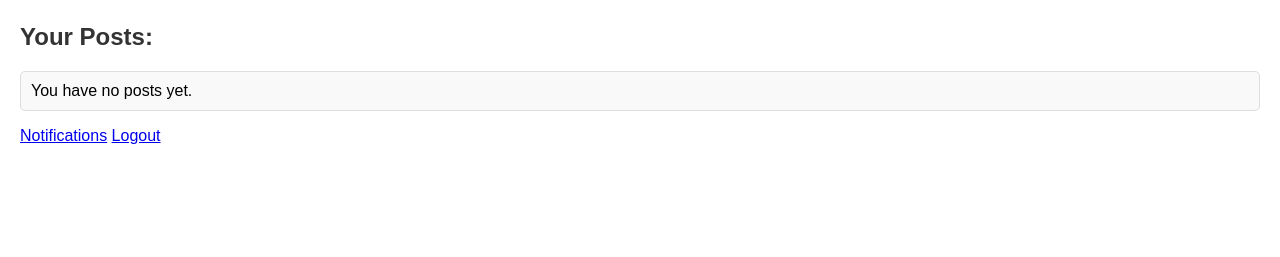
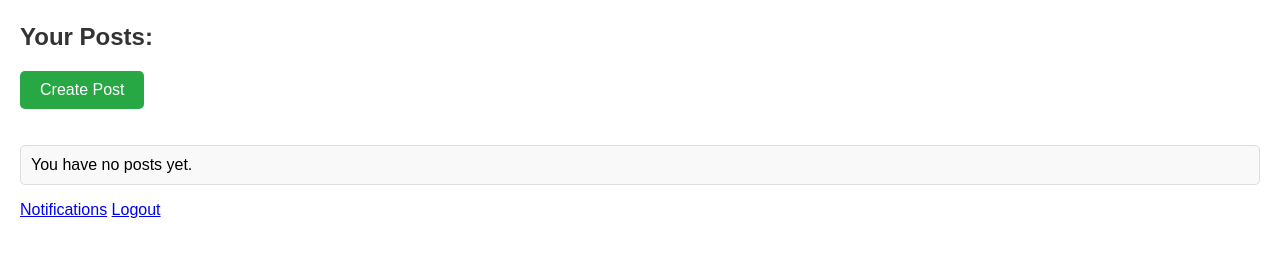
Before and after one commit to Clyde956/CITU-CONNECT_DJANGO, a Django app: page /hello_user/ in a window 1280 px wide. Shown: the part 57-314 px from the top of the page. Run offline with Django 5.2, Linux system fonts and the light colour scheme; the visitor is signed in with stand-in values (Sample User, id 1); data that the repository does not hold is empty.

Commit message:
added button
createpost button

```diff
--- a/cituconnect/cituconnect/settings.py
+++ b/cituconnect/cituconnect/settings.py
@@ -108,7 +108,7 @@ AUTH_PASSWORD_VALIDATORS = [
 
 LANGUAGE_CODE = 'en-us'
 
-TIME_ZONE = 'UTC'
+TIME_ZONE = 'Asia/Manila'
 
 USE_I18N = True
 
--- a/cituconnect/myapp/templates/hello_user.html
+++ b/cituconnect/myapp/templates/hello_user.html
@@ -58,6 +58,18 @@
             margin-left: 10px;
             color: #555;
         }
+        .create-post-button {
+            display: inline-block;
+            margin-bottom: 20px;
+            padding: 10px 20px;
+            background-color: #28a745;
+            color: white;
+            text-decoration: none;
+            border-radius: 5px;
+        }
+        .create-post-button:hover {
+            background-color: #218838;
+        }
     </style>
     <script src="https://code.jquery.com/jquery-3.6.0.min.js"></script>
     <script>
@@ -87,6 +99,7 @@
 <body>
     <h1>Hello, {{ username }}</h1>
     <h2>Your Posts:</h2>
+    <a href="{% url 'create_post' %}" class="create-post-button">Create Post</a>
     <ul>
         {% for post in posts %}
             <li>
```
